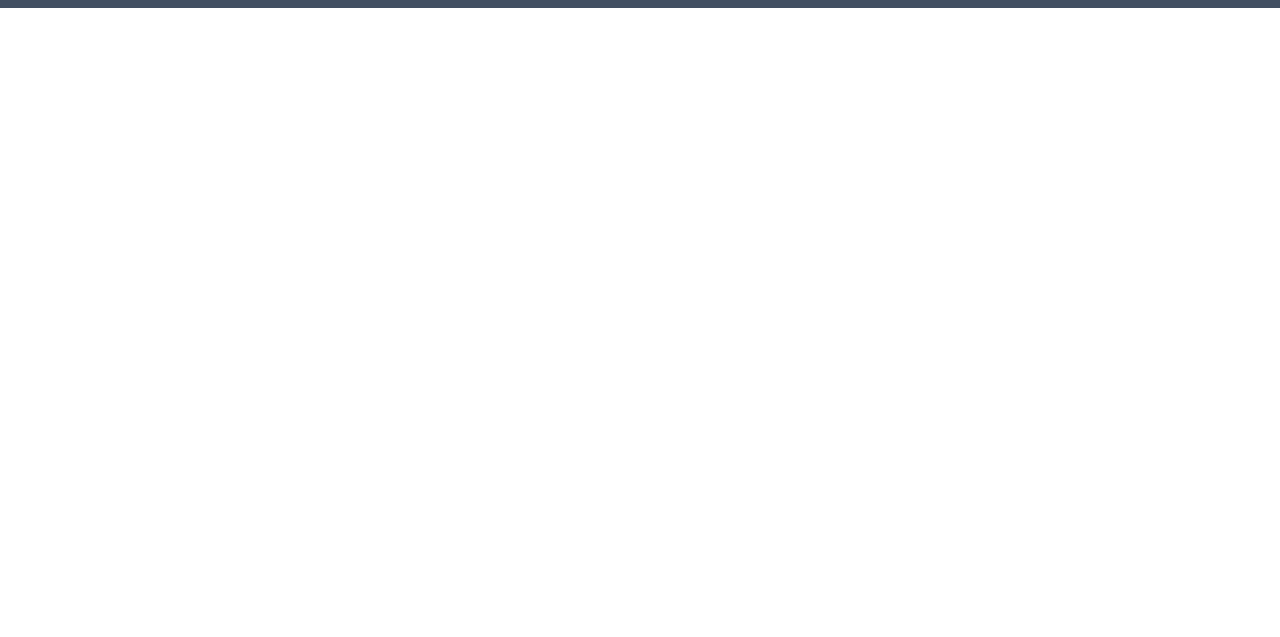
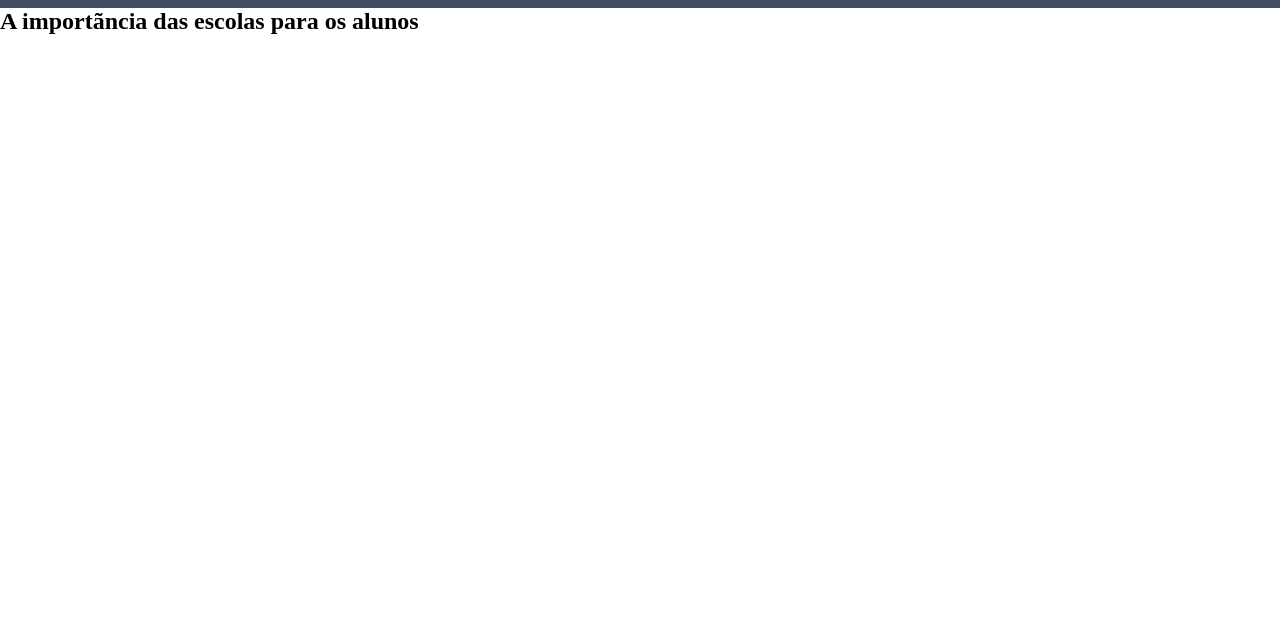
Before and after one commit to matheus0507/_matheus_00, a plain HTML site: page index.html in a window 1280 px wide. Shown: the part 163-800 px from the top of the page. Drawn offline with Linux system fonts and the light colour scheme.

Commit message:
Add files via upload

```diff
--- a/index.html
+++ b/index.html
@@ -15,5 +15,9 @@
 <li class="cabecalho-lista-item">Estudante</li>
     </ul>
     </header>
+    <section>
+<h2> A importãncia das escolas para os alunos
+</h2>
+    </section>
 </body>
 </html>
```
